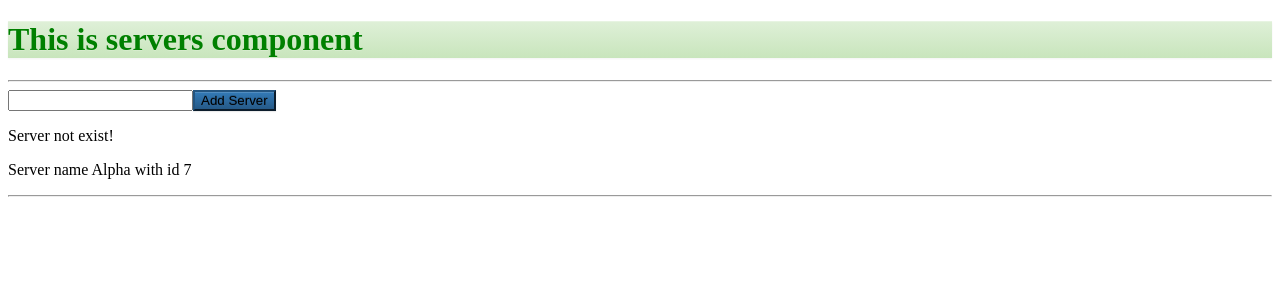
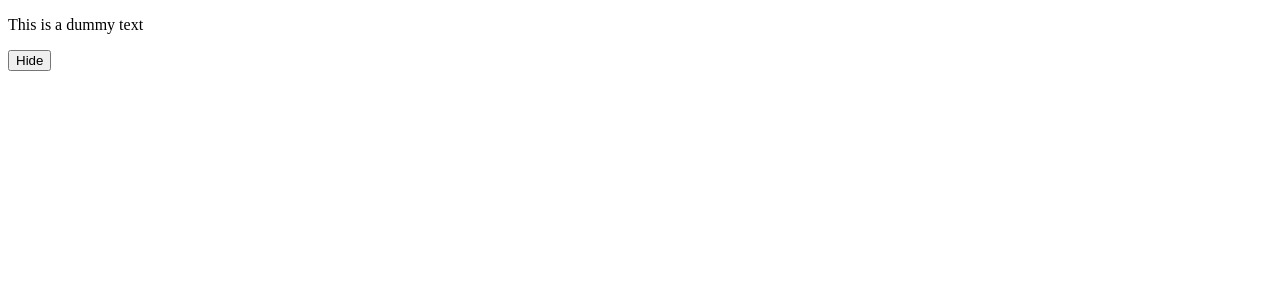
Before and after one commit to faisallabinfo/Practice-Area, an Angular app in the folder my_first_app/: page / in a window 1280 px wide. Shown: the top 300 px of the page. Built offline with nearby package versions, Linux system fonts and the light colour scheme.

Commit message:
Assignment 3 done

```diff
--- a/my_first_app/src/app/app.component.html
+++ b/my_first_app/src/app/app.component.html
@@ -1 +1 @@
-<app-servers></app-servers>
+<app-paragraphlog></app-paragraphlog>
--- /dev/null
+++ b/my_first_app/src/app/paragraphlog/paragraphlog.component.css
@@ -0,0 +1,3 @@
+.pDisp {
+    display: none;
+}
--- /dev/null
+++ b/my_first_app/src/app/paragraphlog/paragraphlog.component.html
@@ -0,0 +1,6 @@
+<p *ngIf="btnStatus">This is a dummy text</p>
+
+<button type="button" (click)="changeStatus()" >{{buttonText}}</button>
+<ul>
+    <li *ngFor="let item of logData">{{item}}</li>
+</ul>
--- /dev/null
+++ b/my_first_app/src/app/paragraphlog/paragraphlog.component.ts
@@ -0,0 +1,24 @@
+import { Component } from '@angular/core';
+
+@Component({
+  selector: 'app-paragraphlog',
+  templateUrl: './paragraphlog.component.html',
+  styleUrls: ['./paragraphlog.component.css']
+})
+export class ParagraphlogComponent {
+  buttonText:string="Hide";
+  btnStatus=true;
+  logData:string[]=[];
+  addLog() {
+    this.logData.push(new Date().toString());
+  }
+
+  changeStatus() {
+
+    this.btnStatus=!this.btnStatus;
+    this.buttonText==="Show"?this.buttonText="Hide":this.buttonText="Show";
+    this.addLog();
+  }
+
+
+}
--- a/my_first_app/src/app/server/server.component.html
+++ /dev/null
@@ -1 +0,0 @@
-<p>{{"Server"}} name {{serverName}} with id {{serverId}}</p>
--- a/my_first_app/src/app/server/server.component.ts
+++ /dev/null
@@ -1,12 +0,0 @@
-import { Component } from '@angular/core';
-
-@Component({
-  selector: 'app-server',
-  templateUrl: './server.component.html',
-  styleUrls: ['./server.component.css']
-})
-export class ServerComponent {
-  serverId:number=7;
-  serverName:string="Alpha";
-
-}
--- a/my_first_app/src/app/servers/servers.component.html
+++ /dev/null
@@ -1,9 +0,0 @@
-<h1 style="color: green;" class="alert alert-success">This is servers component</h1>
-<hr>
-<input type="text" (input)="getData($event)">
-<button type="button" class="btn btn-primary" [disabled]="!getButtonStatus()" (click)="createServer()" >Add Server</button>
-
-<p>{{serverStatus}}</p>
-<app-server></app-server>
-<hr>
-<div></div>
--- a/my_first_app/src/app/servers/servers.component.ts
+++ /dev/null
@@ -1,44 +0,0 @@
-import { Component } from '@angular/core';
-
-@Component({
-  selector: 'app-servers',
-  templateUrl: './servers.component.html',
-  styleUrls: ['./servers.component.css']
-})
-export class ServersComponent {
-  //serverId:number=10;
-  //serverStatus:string="Offline";
-  // serverId:number[] = [1,2,3,4,5,6,7,8,9];
-  // serverName:string[] = [
-  //   "Alpha",
-  //   "Beta",
-  //   "Gamma",
-  //   "Delta",
-  //   "Epsilon",
-  //   "Zeta",
-  //   "Eta",
-  //   "Theta",
-  //   "Iota"
-  // ];
-  btnStatus=false;
-
-  //Server creation message
-  serverStatus="Server not exist!";
-  getButtonStatus() {
-    return this.btnStatus;
-  }
-  constructor() {
-    setTimeout(()=>{
-      this.btnStatus=true;
-    },2000)
-  }
-  createServer() {
-    alert("Created!");
-    this.serverStatus="Server Created!";
-  }
-
-  getData(event:Event) {
-    this.serverStatus=(<HTMLInputElement>event.target).value;
-  }
-
-}
```
Also changed, not shown: my_first_app/src/app/app.module.ts (+2 -5 lines), my_first_app/src/app/server/server.component.css (deleted), my_first_app/src/app/servers/servers.component.css (deleted), 1 other file (tests, documents, lock files or other folders).
